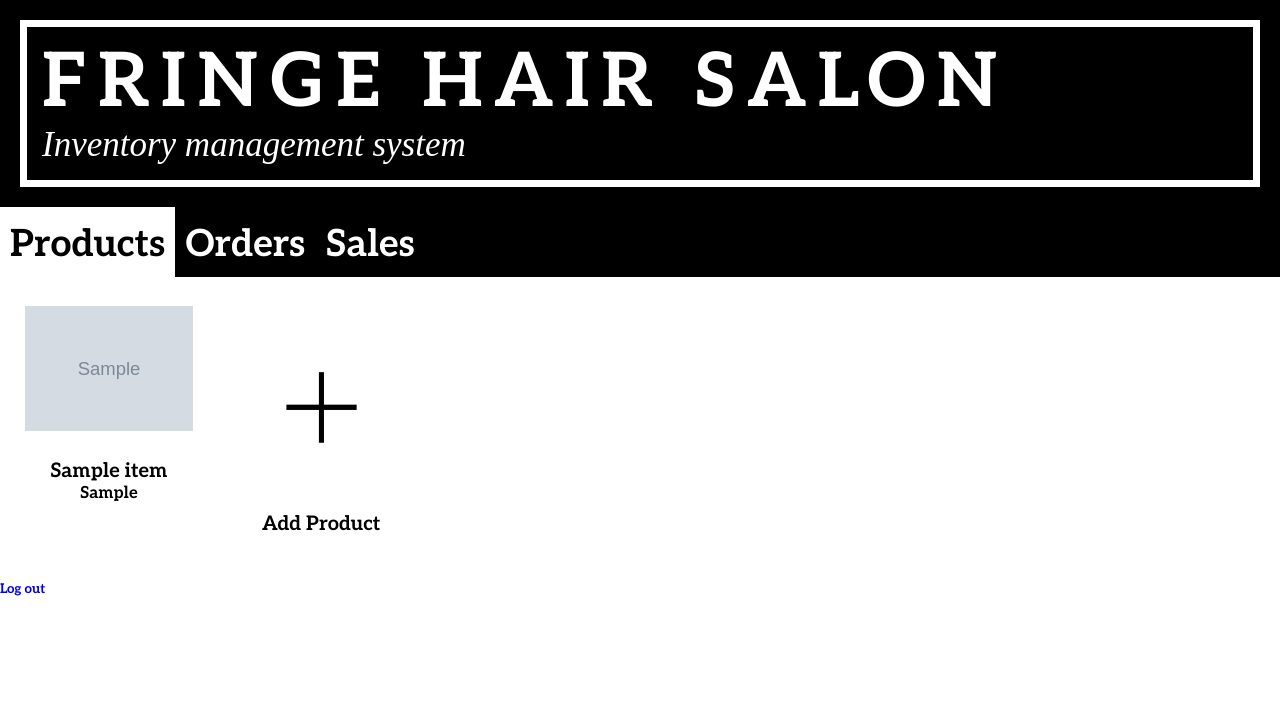
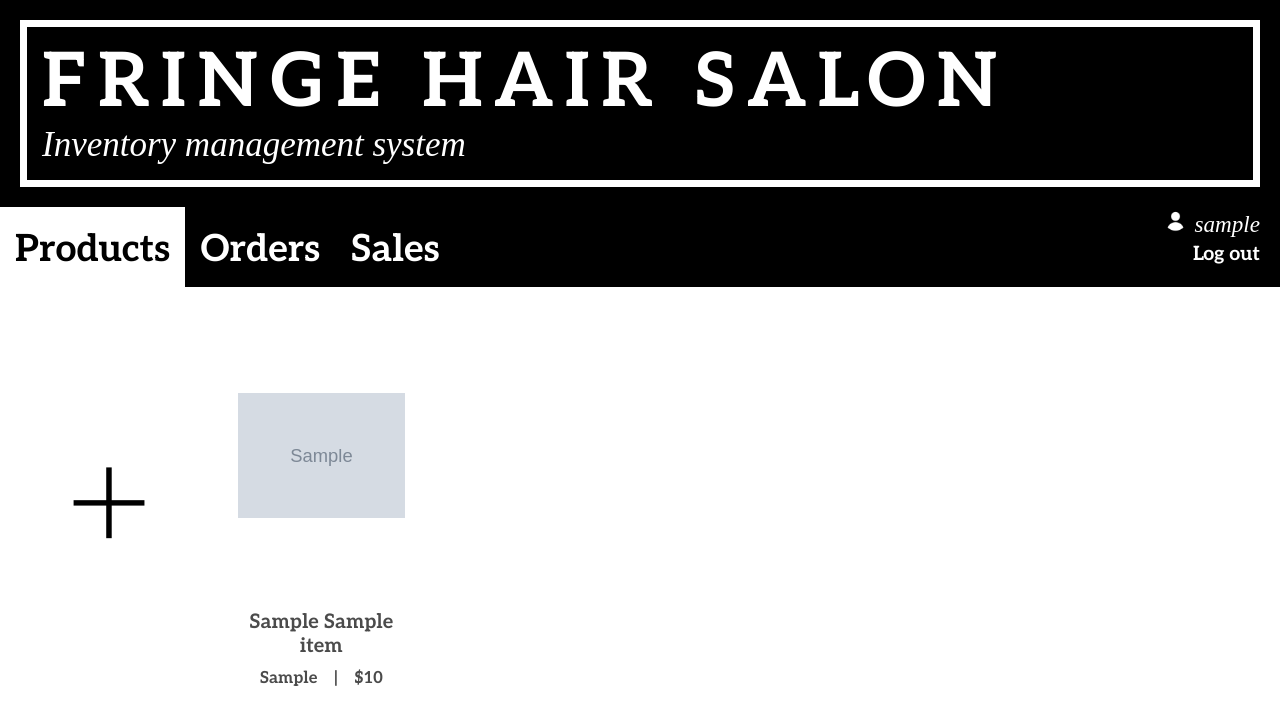
Before and after one commit to NickCheney/Salon-Inventory-Management, a PHP site: page /products.php in a window 1280 px wide. Shown: the top 725 px of the page. Run offline with PHP 8.4, Linux system fonts and the light colour scheme; the visitor is signed in with stand-in values (Sample User, id 1); tables that the repository leaves empty or names only in its code hold one stand-in row (values such as "Sample post"); grey boxes marked "Sample" are stand-in pictures; a stand-in replaces the project's code that opens the database connection; some web fonts are replaced.

Commit message:
restarted work

```diff
--- a/products.php
+++ b/products.php
@@ -9,6 +9,9 @@
     header("location: index.php");
     exit;
 }
+
+// Include config file
+require_once "config.php";
 ?>
 
 
@@ -41,65 +44,70 @@
 <a class='item-off' href='sales.php'>
 		<h3>Sales</h3>
 </a>
+<div id='user-info'>
+	<div>
+		<img style='width: 25px;' src='resources/images/user-icon2.png'/>
+		<h2>
+		<?php
+		session_start();
+		echo htmlspecialchars($_SESSION['username']);
+		?>
+		</h2>
 	</div>
 
+	<div>
+	<a href='logout.php' style='float: right;'>
+		<h5 style='color:white;'>Log out</h5>
+	</a>
+	</div>
+</div>
+
+</div>
+<div class="wrapper">
+
+<a href='newProduct.php'>
+	<button class='add'>
+	<div class='prod-img' style='background-image: url(./resources/images/plus-icon3.png);'></div>
+	</button>
+</a>
+
 <?php
-$dbh = new PDO('mysql:host=localhost;dbname=inventory', 'nick', 'Fringe2022!');
-#$dbh->setAttribute(PDO::ATTR_DEFAULT_FETCH_MODE, PDO::FETCH_ASSOC);
-$rows = $dbh->query("select * from item order by name");
-if ($rows->rowCount() == 0)
-	echo "<p>No products to show...</p>";
+$sql = "select * from item order by name";
 
-else {
-
-	echo '<div class="wrapper">';
-	foreach($rows as $row) {
+if($stmt = $pdo->prepare($sql)){
+	if($stmt->execute()){
+		if($stmt->rowCount() > 0){
+			foreach($stmt as $row) {
 				$prod_image_path = './resources/images/'.$row['img_url'];
-		echo "<div class='box'>
-				 <form method='post' action='./product.php'>
+				echo "
+<form method='post' action='product.php'>
 	<input type='hidden' name='data' value='".serialize($row)."' />
-					<button>
-						<div class='prod-cont'>
-						<div>
-						<img class='product' src='".$prod_image_path."'/>
-						</div>
-						<div>
-						<br>
-			     		<h4>".$row["name"]."</h4>";
+	<button class='box'>
+			<div class='prod-img' style='background-image: url(".$prod_image_path.");'></div>
+			<div style='padding-top: 15px;'>
+				<h4>".$row["brand"]." ".$row["name"]."</h4>
+				<h5 style='padding-top: 10px;'>
+			";
 				if ($row['size']) {
-			     		 echo "<h5>".$row['size']."</h5>";
-						} else {
-							echo "<h5>-</h5>";
+					echo $row['size']."&nbsp;&nbsp;&nbsp;&nbsp;|&nbsp;&nbsp;&nbsp;&nbsp;";
 				}
-						echo "
-						</div>
+			echo "$".$row['price']."</h5>
 			</div>
 	</button>
 </form>
-				 </div>
 					 ";
 			}
 			unset($row);
-
-	echo "<a href='newProduct.php'><div class='box'><button>
-			<div class='prod-cont'>
-			<div>
-			<img class='plus' src='./resources/images/plus-icon3.png'>
-			</div>
-			<div>
-			<h4>Add Product</h4>
-			<h5>&nbsp;</h5>
-			</div>
-			</div>
-			</button></div>
-			</a>
-		</div>";
+		} else {
+			echo "<p>No products to show...</p>";
 		}
-
-$dbh = null;
-
+	}
+	unset($stmt);
+}
+unset($pdo);
 ?>
 
-<a href='logout.php'><h5>Log out</h5></a>
+
+</div>
 </body>
 </html>
--- a/resources/css/index.css
+++ b/resources/css/index.css
@@ -57,9 +57,22 @@
 	width: 100%;
 }
 
+#user-info {
+	float: right;
+	display: grid;
+	grid-template-rows: 1fr 1fr;
+	padding-right: 20px;
+}
+
+#user-info * {
+	font-size: 85%;
+	display: inline-block;
+}
+
 .header .item-on, .header .item-off {
-	padding: 10px;
+	padding: 15px;
 	float: left;
+	height:
 }
 
 .header .item-on {
@@ -126,6 +139,7 @@
 	grid-gap: 5px;
 	padding: 5px;
 	justify-items: stretch;
+	align-items: stretch;
 }
 
 .order-header {
@@ -165,25 +179,41 @@
 	border: 5px solid black;
 }
 
+.add {
+	padding: 20px;
+	width: 100%;
+	height: 100%;
+}
+
+.add:hover {
+	background-color: green;
+}
 .box {
 	padding: 20px;
-	font-size: 150%;
+	font-size: 125%;
 	color: rgb(75, 75, 75);
-}
-
-.prod-cont {
-	font-size: 150%;
-	display: inline-grid;
-	grid-template-rows: auto;
+	display: grid;
+	width: 100%;
+	height: 100%;
+	grid-template-rows: 3fr 1fr;
 }
 
 .box:hover {
 	background-color: lightgrey;
 	color: black;
 }
+
+.prod-img {
+	background-repeat:no-repeat;
+	background-position:center;
+	background-size:contain;
+	width: 100%;
+	height: 100%;
+}
+
 .product {
+	max-height: 100%;
 	max-width: 100%;
-	max-height: 100%;
 }
 
 .plus {
@@ -192,7 +222,7 @@
 }
 
 .icon {
-	width: 50px;
+	max-width: 50px;
 	max-height: 100%;
 	background-color: none;
 }
```
Also changed, not shown: orders.php (+18 -0 lines), product.php (+26 -13 lines), result.php (+20 -7 lines), sales.php (+18 -0 lines), updateProduct.php (+18 -0 lines), resources/images/PngItem_5167304.png (added), resources/images/Replenishing_Hair_Cleanser_1L.png (added), resources/images/eric_andre_bw.jpg (added), resources/images/long-arrow.jpg (added), resources/images/user-icon.png (added), resources/images/user-icon2.png (added). Lines whose indentation alone changed are shown as unchanged.
